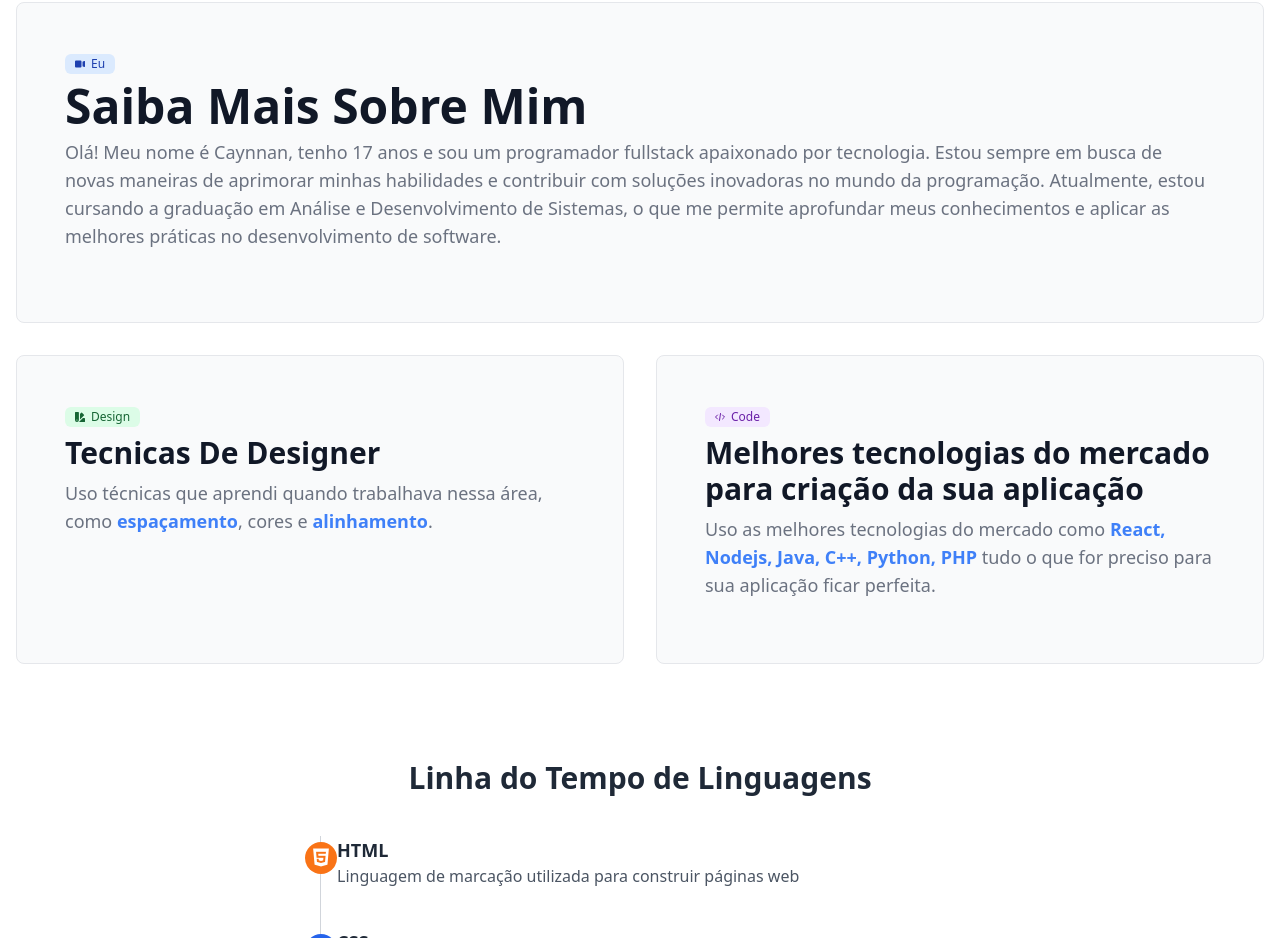
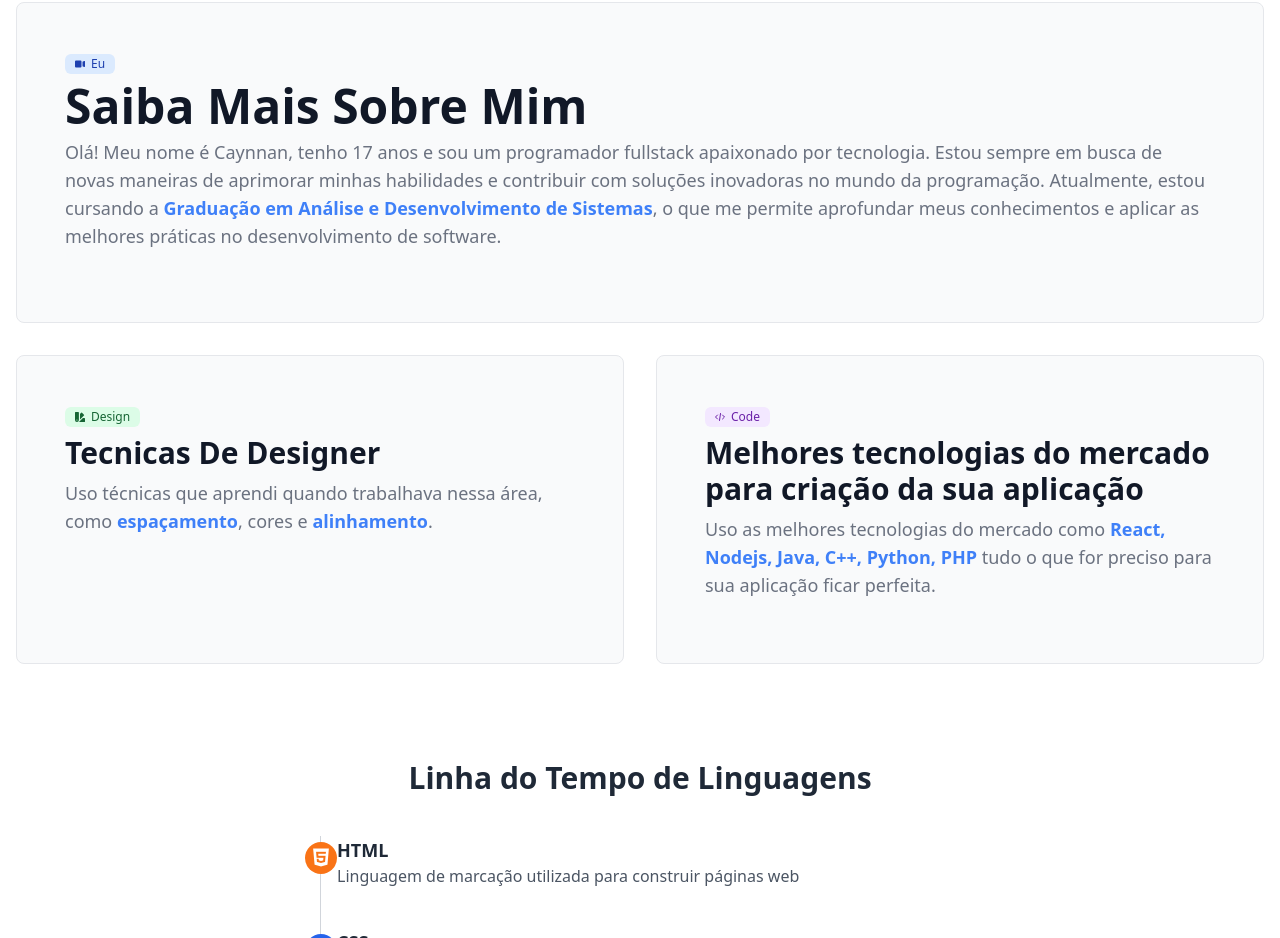
Before and after one commit to caynnan-martins/Caynnan-Portfolio, a React (Vite) app: page / in a window 1280 px wide. Shown: the part 1422-2360 px from the top of the page. Built offline with nearby package versions, Linux system fonts and the light colour scheme.

Commit message:
Modificação no sobremim

```diff
--- a/src/View/Pages/Home/index.jsx
+++ b/src/View/Pages/Home/index.jsx
@@ -145,7 +145,7 @@ export default function Home() {
                 Eu
             </a>
             <h1 className="text-gray-900 dark:text-white text-3xl md:text-5xl font-extrabold mb-2">Saiba Mais Sobre Mim</h1>
-            <p className="text-lg font-normal text-gray-500 dark:text-gray-400 mb-6">Olá! Meu nome é Caynnan, tenho 17 anos e sou um programador fullstack apaixonado por tecnologia. Estou sempre em busca de novas maneiras de aprimorar minhas habilidades e contribuir com soluções inovadoras no mundo da programação. Atualmente, estou cursando a graduação em Análise e Desenvolvimento de Sistemas, o que me permite aprofundar meus conhecimentos e aplicar as melhores práticas no desenvolvimento de software.</p>
+            <p className="text-lg font-normal text-gray-500 dark:text-gray-400 mb-6">Olá! Meu nome é Caynnan, tenho 17 anos e sou um programador fullstack apaixonado por tecnologia. Estou sempre em busca de novas maneiras de aprimorar minhas habilidades e contribuir com soluções inovadoras no mundo da programação. Atualmente, estou cursando a <span className="mark">Graduação em Análise e Desenvolvimento de Sistemas</span>, o que me permite aprofundar meus conhecimentos e aplicar as melhores práticas no desenvolvimento de software.</p>
         </div>
         <div className="grid md:grid-cols-2 gap-8">
             <div className="bg-gray-50 dark:bg-gray-800 border border-gray-200 dark:border-gray-700 rounded-lg p-8 md:p-12">
```
